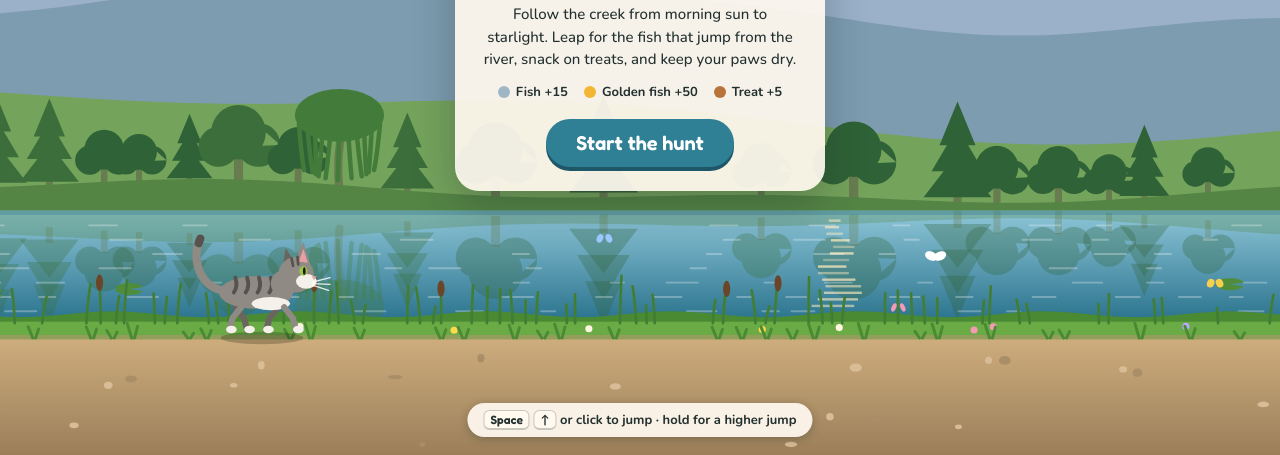
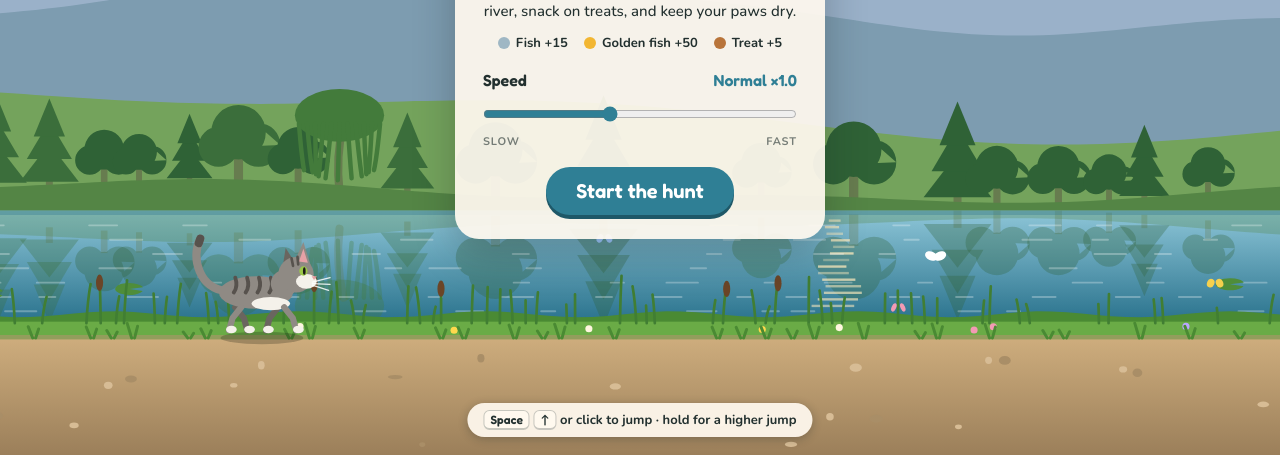
Before and after one commit to durawat/durawat.github.io, a plain HTML site: page index.html in a window 1280 px wide. Shown: the part 345-800 px from the top of the page. Drawn offline with nearby package versions, Linux system fonts and the light colour scheme; animation ran at ten frames a second.

Commit message:
Add speed slider to start and game-over screens
Range 0.6x-1.6x (Slow to Fast), hidden during play, remembered in
localStorage. Scales starting speed, acceleration and top speed.

Co-Authored-By: Claude Opus 5.5 <noreply@anthropic.com>

```diff
--- a/index.html
+++ b/index.html
@@ -48,6 +48,12 @@ body{font-family:var(--body);color:var(--ink);-webkit-user-select:none;user-sele
 .stats b{font-size:30px;font-weight:600;line-height:1;}
 .stats span{font-family:var(--body);font-size:10px;letter-spacing:.1em;text-transform:uppercase;opacity:.62;font-weight:700;}
 .newbest{display:inline-block;margin-top:12px;background:var(--warm);color:#fff;border-radius:999px;padding:4px 12px;font-family:var(--display);font-size:14px;font-weight:600;}
+.speed{margin-top:18px;text-align:left;}
+.speed label{display:flex;justify-content:space-between;align-items:baseline;font-family:var(--display);font-weight:600;font-size:16px;}
+.speed output{font-family:var(--display);font-weight:600;color:var(--accent);font-variant-numeric:tabular-nums;}
+.speed input{width:100%;margin:10px 0 2px;accent-color:var(--accent);height:28px;cursor:pointer;}
+.speed input:focus-visible{outline:3px solid var(--warm);outline-offset:3px;border-radius:6px;}
+.speed-scale{display:flex;justify-content:space-between;font-size:11px;font-weight:700;letter-spacing:.08em;text-transform:uppercase;opacity:.6;}
 .hint{position:absolute;left:50%;transform:translateX(-50%);bottom:calc(18px + env(safe-area-inset-bottom,0px));max-width:calc(100% - 32px);box-sizing:border-box;background:var(--panel);color:var(--ink);border-radius:999px;padding:8px 16px;font-size:13px;font-weight:700;line-height:1.4;text-align:center;box-shadow:0 2px 10px var(--shadow);pointer-events:none;}
 .hint kbd{font-family:var(--display);font-weight:600;font-size:12px;background:var(--cream);border:1px solid rgba(34,48,47,.25);border-bottom-width:2px;border-radius:6px;padding:1px 6px;}
 @media (max-width:420px){.chip{font-size:16px;padding:6px 11px;gap:10px}.btn-icon{width:32px;height:32px}.stats{gap:16px}}
@@ -73,6 +79,13 @@ body{font-family:var(--body);color:var(--ink);-webkit-user-select:none;user-sele
         <span><i style="background:#f2b632"></i>Golden fish +50</span>
         <span><i style="background:#b8743a"></i>Treat +5</span>
       </div>
+      <div class="slot">
+        <div class="speed" id="speedBox">
+          <label for="speed">Speed <output id="speedOut" for="speed">Normal</output></label>
+          <input type="range" id="speed" min="0.6" max="1.6" step="0.1" value="1" aria-describedby="speedOut">
+          <div class="speed-scale"><span>Slow</span><span>Fast</span></div>
+        </div>
+      </div>
       <button class="play" id="playBtn" type="button">Start the hunt</button>
     </div>
   </div>
@@ -86,6 +99,7 @@ body{font-family:var(--body);color:var(--ink);-webkit-user-select:none;user-sele
         <div><b id="oBest">0</b><span>Best</span></div>
       </div>
       <div id="newBest" class="newbest" hidden>New best!</div>
+      <div class="slot"></div>
       <div><button class="play" id="againBtn" type="button">Hunt again</button></div>
     </div>
   </div>
@@ -199,13 +213,33 @@ body{font-family:var(--body);color:var(--ink);-webkit-user-select:none;user-sele
   }
 
   // ---------- flow ----------
+  // ---------- speed slider (shown only on the start and game-over cards) ----------
+  const speedEl = $("speed");
+  let speedMult = 1;
+  function speedName(v) {
+    if (v < 0.75) return "Slow";
+    if (v < 0.95) return "Relaxed";
+    if (v < 1.05) return "Normal";
+    if (v < 1.35) return "Quick";
+    return "Fast";
+  }
+  function setSpeed(v, save) {
+    speedMult = clamp(Math.round(v * 10) / 10, 0.6, 1.6);
+    speedEl.value = String(speedMult);
+    $("speedOut").textContent = speedName(speedMult) + " ×" + speedMult.toFixed(1);
+    if (save) { try { localStorage.setItem("whiskercreek.speed", String(speedMult)); } catch (e) {} }
+  }
+  try { setSpeed(parseFloat(localStorage.getItem("whiskercreek.speed")) || 1, false); } catch (e) { setSpeed(1, false); }
+  speedEl.addEventListener("input", () => setSpeed(parseFloat(speedEl.value), true));
+
   function show(id) {
     ["start", "over", "paused"].forEach((o) => { $(o).hidden = o !== id; });
+    if (id === "start" || id === "over") $(id).querySelector(".slot").appendChild($("speedBox"));
     $("hint").hidden = !(id === "start" || id === "over");
   }
   function startRun() {
     obstacles = []; treats = []; fishes = []; parts = []; rings = [];
-    Object.assign(st, { mode: "play", run: 0, speed: 380, time: 0, fish: 0, treats: 0, bonus: 0, score: 0, p: 0.06, shake: 0, buffer: 0 });
+    Object.assign(st, { mode: "play", run: 0, speed: 380 * speedMult, time: 0, fish: 0, treats: 0, bonus: 0, score: 0, p: 0.06, shake: 0, buffer: 0 });
     Object.assign(cat, { y: 0, vy: 0, ground: true, hold: 0, squash: 0 });
     nextObs = 650; nextTreat = 900; nextFish = 500;
     show(null); updateHud(true);
@@ -291,11 +325,11 @@ body{font-family:var(--body);color:var(--ink);-webkit-user-select:none;user-sele
       p.vy += p.g * dt; p.x += p.vx * dt; p.y += p.vy * dt;
     }
     for (let i = rings.length - 1; i >= 0; i--) { rings[i].life += dt; if (rings[i].life > 0.8) rings.splice(i, 1); }
-    if (st.mode === "ready") { st.dist += 110 * dt; cat.run += dt * 6; return; }
+    if (st.mode === "ready") { st.dist += 110 * speedMult * dt; cat.run += dt * 6 * speedMult; return; }
     if (st.mode !== "play") return;
 
     st.time += dt;
-    st.speed = Math.min(930, 380 + st.time * 9);
+    st.speed = Math.min(930, 380 + st.time * 9) * speedMult;
     const dx = st.speed * dt;
     st.dist += dx; st.run += dx;
     st.p = (0.06 + st.run / 36000) % 1;
@@ -856,6 +890,7 @@ body{font-family:var(--body);color:var(--ink);-webkit-user-select:none;user-sele
   // ---------- input ----------
   const JUMP_KEYS = new Set(["Space", "ArrowUp", "KeyW"]);
   window.addEventListener("keydown", (e) => {
+    if (e.target === speedEl && e.code !== "Space") return; // let arrow keys move the slider
     if (JUMP_KEYS.has(e.code)) { e.preventDefault(); if (!e.repeat) press(); }
     else if (e.code === "KeyP" || e.code === "Escape") setPaused(st.mode === "play");
     else if (e.code === "KeyM") toggleMute();
```
